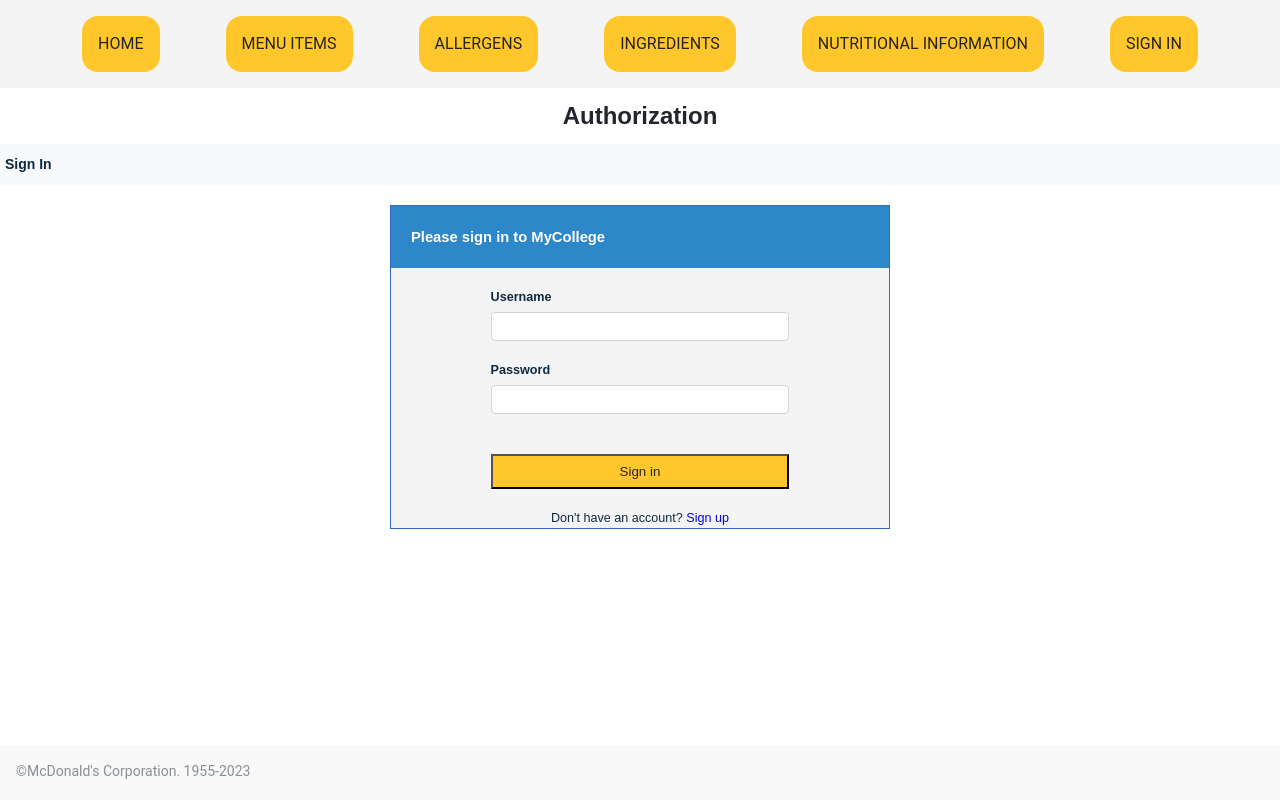
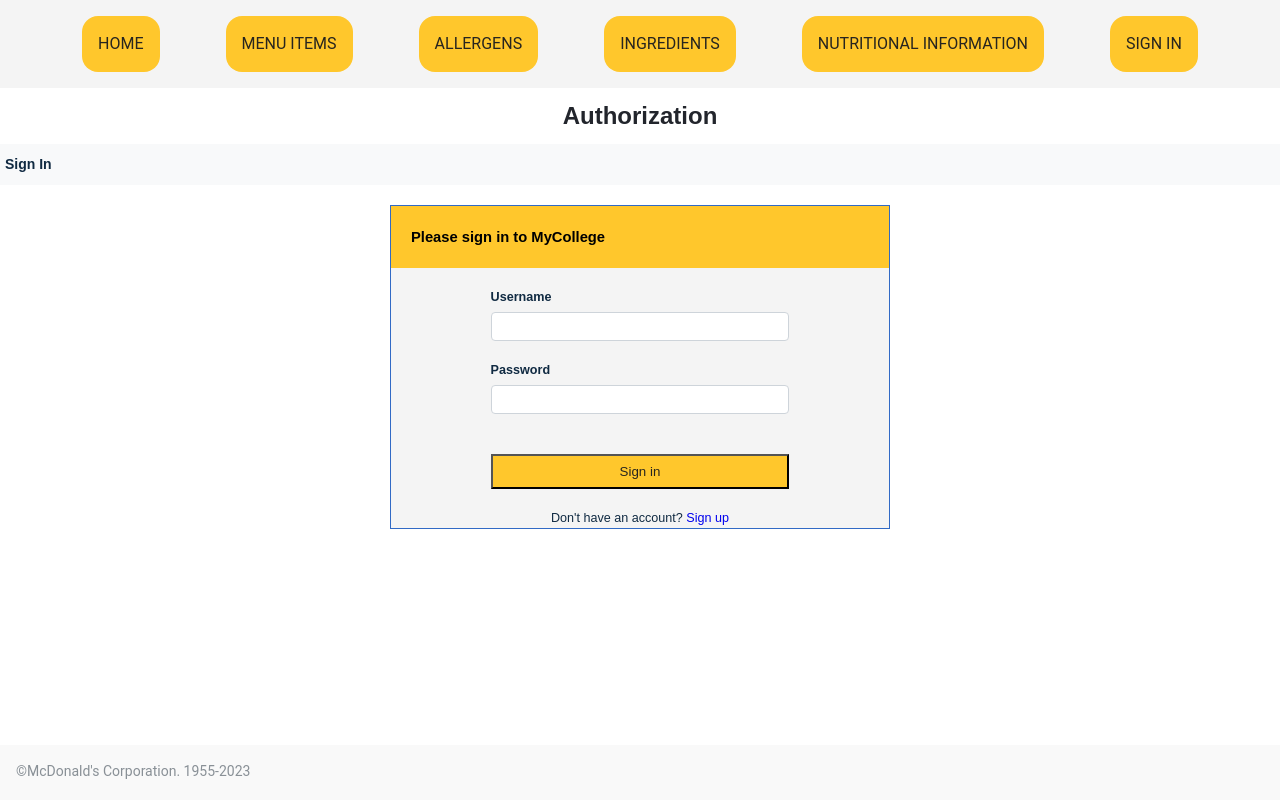
Before and after one commit to GFD1998/NEWM-N425_Group-4, a React (Create React App) app in the folder mcdonald-client/: page /signin in a window 1280 px wide. Built offline with nearby package versions, Linux system fonts and the light colour scheme.

Commit message:
Update auth.css
Made the background color of the top part of the sign in yellow instead of blue.

```diff
--- a/mcdonald-client/src/pages/auth/auth.css
+++ b/mcdonald-client/src/pages/auth/auth.css
@@ -16,8 +16,8 @@
 }
 
 .form-auth h3 {
-    color: var(--clr-white);
-    background-color: var(--clr-primary-4);
+    color: black;
+    background-color: #FFC72C;
     padding: 20px;
 }
 
```
